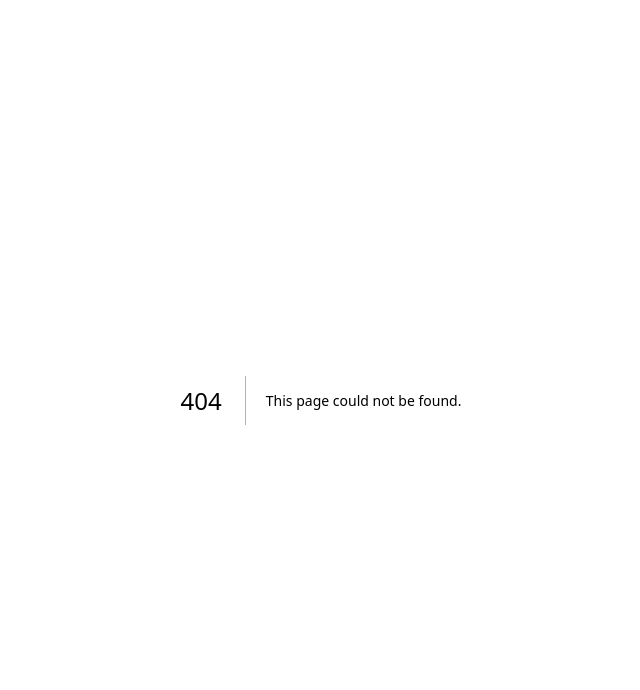
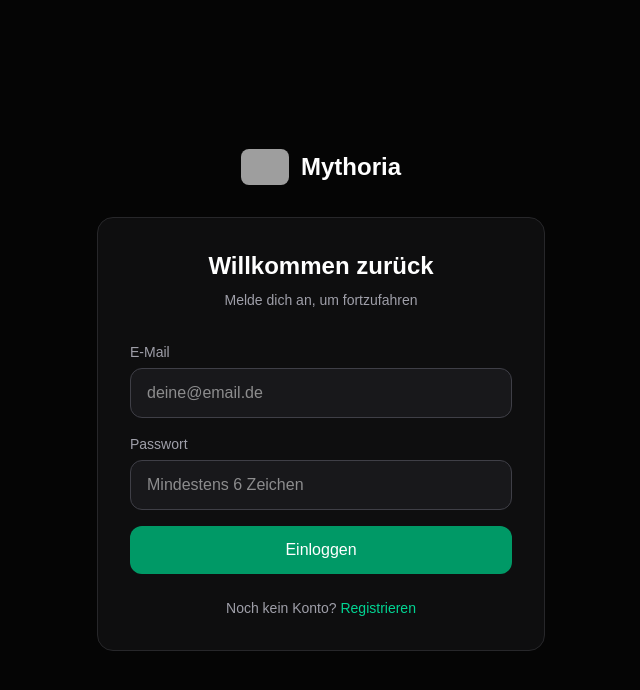
Before and after one commit to razzordj-stack/mythoria, a Next.js app: page /login in a window 1280 px wide. Before the commit this address had no page. Shown: the top 690 px of the page, without its empty margins (319-959 px from the left). Built offline with nearby package versions, Linux system fonts and the light colour scheme; no server answers; grey boxes are pictures that could not be loaded.

Commit message:
Add login and dashboard

```diff
--- /dev/null
+++ b/app/dashboard/page.tsx
@@ -0,0 +1,75 @@
+"use client";
+
+import { useEffect, useState } from "react";
+import { useRouter } from "next/navigation";
+import { createClient } from "@/lib/supabase";
+import Link from "next/link";
+import Image from "next/image";
+
+export default function DashboardPage() {
+    const [user, setUser] = useState<any>(null);
+    const [loading, setLoading] = useState(true);
+    const router = useRouter();
+    const supabase = createClient();
+
+    useEffect(() => {
+        const getUser = async () => {
+            const { data: { user } } = await supabase.auth.getUser();
+            if (!user) {
+                router.push("/login");
+                return;
+            }
+            setUser(user);
+            setLoading(false);
+        };
+
+        getUser();
+    }, [router, supabase.auth]);
+
+    const handleLogout = async () => {
+        await supabase.auth.signOut();
+        router.push("/");
+    };
+
+    if (loading) {
+        return (
+            <div className="min-h-screen bg-[#050505] text-white flex items-center justify-center">
+                <p className="text-zinc-400">Laden...</p>
+            </div>
+        );
+    }
+
+    return (
+        <div className="min-h-screen bg-[#050505] text-white">
+            <nav className="flex items-center justify-between px-6 py-5 max-w-6xl mx-auto border-b border-zinc-800">
+                <Link href="/" className="flex items-center gap-3">
+                    <Image src="/logo.png" alt="Mythoria" width={40} height={40} className="rounded-lg" />
+                    <span className="text-xl font-semibold">Mythoria</span>
+                </Link>
+
+                <div className="flex items-center gap-4">
+                    <span className="text-sm text-zinc-400 hidden sm:block">{user?.email}</span>
+                    <button
+                        onClick={handleLogout}
+                        className="px-4 py-2 rounded-full border border-zinc-700 hover:border-emerald-500/50 hover:bg-emerald-500/10 transition text-sm"
+                    >
+                        Ausloggen
+                    </button>
+                </div>
+            </nav>
+
+            <main className="max-w-4xl mx-auto px-6 py-16 text-center">
+                <h1 className="text-3xl font-bold mb-4">Willkommen bei Mythoria</h1>
+                <p className="text-zinc-400 mb-8">
+                    Dein Konto ist bereit. Hier entsteht bald dein Abenteuer.
+                </p>
+
+                <div className="bg-zinc-900/40 border border-zinc-800 rounded-2xl p-8">
+                    <p className="text-zinc-300">
+                        Phase 1 ist fast abgeschlossen. Als Nächstes kommt der Charaktereditor und das Lobby-System.
+                    </p>
+                </div>
+            </main>
+        </div>
+    );
+}
--- /dev/null
+++ b/app/login/page.tsx
@@ -0,0 +1,152 @@
+"use client";
+
+import { useState } from "react";
+import { useRouter } from "next/navigation";
+import { createClient } from "@/lib/supabase";
+import Link from "next/link";
+import Image from "next/image";
+
+export default function LoginPage() {
+    const [email, setEmail] = useState("");
+    const [password, setPassword] = useState("");
+    const [isLogin, setIsLogin] = useState(true);
+    const [loading, setLoading] = useState(false);
+    const [message, setMessage] = useState("");
+    const router = useRouter();
+    const supabase = createClient();
+
+    const handleSubmit = async (e: React.FormEvent) => {
+        e.preventDefault();
+        setLoading(true);
+        setMessage("");
+
+        if (isLogin) {
+            // Einloggen
+            const { error } = await supabase.auth.signInWithPassword({
+                email,
+                password,
+            });
+
+            if (error) {
+                setMessage(error.message);
+                setLoading(false);
+                return;
+            }
+
+            router.push("/dashboard");
+        } else {
+            // Registrieren
+            const { error } = await supabase.auth.signUp({
+                email,
+                password,
+            });
+
+            if (error) {
+                setMessage(error.message);
+                setLoading(false);
+                return;
+            }
+
+            setMessage("Konto erstellt! Du kannst dich jetzt einloggen.");
+            setIsLogin(true);
+        }
+
+        setLoading(false);
+    };
+
+    return (
+        <div className="min-h-screen bg-[#050505] text-white flex items-center justify-center px-4">
+            <div className="w-full max-w-md">
+                {/* Logo */}
+                <div className="flex justify-center mb-8">
+                    <Link href="/" className="flex items-center gap-3">
+                        <Image src="/logo.png" alt="Mythoria" width={48} height={48} className="rounded-lg" />
+                        <span className="text-2xl font-semibold">Mythoria</span>
+                    </Link>
+                </div>
+
+                <div className="bg-zinc-900/50 border border-zinc-800 rounded-2xl p-8">
+                    <h1 className="text-2xl font-bold text-center mb-2">
+                        {isLogin ? "Willkommen zurück" : "Konto erstellen"}
+                    </h1>
+                    <p className="text-zinc-400 text-center text-sm mb-8">
+                        {isLogin
+                            ? "Melde dich an, um fortzufahren"
+                            : "Erstelle dein Mythoria-Konto"}
+                    </p>
+
+                    <form onSubmit={handleSubmit} className="space-y-4">
+                        <div>
+                            <label className="block text-sm text-zinc-400 mb-1.5">E-Mail</label>
+                            <input
+                                type="email"
+                                required
+                                value={email}
+                                onChange={(e) => setEmail(e.target.value)}
+                                className="w-full px-4 py-3 rounded-xl bg-zinc-900 border border-zinc-700 focus:border-emerald-500 focus:outline-none focus:ring-2 focus:ring-emerald-500/30 transition"
+                                placeholder="deine@email.de"
+                            />
+                        </div>
+
+                        <div>
+                            <label className="block text-sm text-zinc-400 mb-1.5">Passwort</label>
+                            <input
+                                type="password"
+                                required
+                                minLength={6}
+                                value={password}
+                                onChange={(e) => setPassword(e.target.value)}
+                                className="w-full px-4 py-3 rounded-xl bg-zinc-900 border border-zinc-700 focus:border-emerald-500 focus:outline-none focus:ring-2 focus:ring-emerald-500/30 transition"
+                                placeholder="Mindestens 6 Zeichen"
+                            />
+                        </div>
+
+                        {message && (
+                            <p className={`text-sm text-center ${message.includes("erstellt") ? "text-emerald-400" : "text-red-400"}`}>
+                                {message}
+                            </p>
+                        )}
+
+                        <button
+                            type="submit"
+                            disabled={loading}
+                            className="w-full py-3 rounded-xl bg-emerald-600 hover:bg-emerald-500 disabled:opacity-60 transition font-medium"
+                        >
+                            {loading ? "Bitte warten..." : isLogin ? "Einloggen" : "Registrieren"}
+                        </button>
+                    </form>
+
+                    <div className="mt-6 text-center text-sm text-zinc-400">
+                        {isLogin ? (
+                            <>
+                                Noch kein Konto?{" "}
+                                <button
+                                    onClick={() => {
+                                        setIsLogin(false);
+                                        setMessage("");
+                                    }}
+                                    className="text-emerald-400 hover:underline"
+                                >
+                                    Registrieren
+                                </button>
+                            </>
+                        ) : (
+                            <>
+                                Bereits ein Konto?{" "}
+                                <button
+                                    onClick={() => {
+                                        setIsLogin(true);
+                                        setMessage("");
+                                    }}
+                                    className="text-emerald-400 hover:underline"
+                                >
+                                    Einloggen
+                                </button>
+                            </>
+                        )}
+                    </div>
+                </div>
+            </div>
+        </div>
+    );
+}
--- a/app/page.tsx
+++ b/app/page.tsx
@@ -8,26 +8,12 @@ export default function Home() {
     return (
         <div className="min-h-screen bg-[#050505] text-white">
             {/* Navigation */}
-            <nav className="flex items-center justify-between px-6 py-5 max-w-6xl mx-auto">
-                <div className="flex items-center gap-3 group cursor-pointer">
-                    <Image
-                        src="/logo.png"
-                        alt="Mythoria Logo"
-                        width={48}
-                        height={48}
-                        className="rounded-lg transition-transform duration-300 group-hover:scale-105"
-                    />
-                    <span className="text-xl font-semibold tracking-wide text-zinc-100 group-hover:text-emerald-300 transition-colors duration-300">
-                        Mythoria
-                    </span>
-                </div>
-                <a
-                    href="#waitlist"
-                    className="px-5 py-2 rounded-full bg-emerald-600 hover:bg-emerald-500 hover:scale-105 hover:shadow-lg hover:shadow-emerald-500/30 transition-all duration-300 text-sm font-medium"
-                >
-                    Early Access
-                </a>
-            </nav>
+            <a
+                href="/login"
+                className="px-5 py-2 rounded-full bg-emerald-600 hover:bg-emerald-500 hover:scale-105 hover:shadow-lg hover:shadow-emerald-500/30 transition-all duration-300 text-sm font-medium"
+            >
+                Anmelden
+            </a>
 
             {/* Hero Section */}
             <section className="max-w-4xl mx-auto px-6 pt-16 pb-24 text-center">
@@ -145,6 +131,7 @@ export default function Home() {
 /* ========== Wartelisten-Formular mit Supabase ========== */
 
 function WaitlistForm() {
+    const supabase = createClient();
     const [email, setEmail] = useState("");
     const [status, setStatus] = useState<"idle" | "loading" | "success" | "error">("idle");
     const [errorMessage, setErrorMessage] = useState("");
@@ -208,7 +195,6 @@ function WaitlistForm() {
         </div>
     );
 }
-
 /* ========== Hilfskomponenten ========== */
 
 function FeatureCard({ title, description }: { title: string; description: string }) {
--- a/lib/supabase.ts
+++ b/lib/supabase.ts
@@ -1,6 +1,8 @@
-import { createClient } from "@supabase/supabase-js";
+import { createBrowserClient } from "@supabase/ssr";
 
-const supabaseUrl = process.env.NEXT_PUBLIC_SUPABASE_URL!;
-const supabaseAnonKey = process.env.NEXT_PUBLIC_SUPABASE_ANON_KEY!;
-
-export const supabase = createClient(supabaseUrl, supabaseAnonKey);
+export function createClient() {
+    return createBrowserClient(
+        process.env.NEXT_PUBLIC_SUPABASE_URL!,
+        process.env.NEXT_PUBLIC_SUPABASE_ANON_KEY!
+    );
+}
--- a/package.json
+++ b/package.json
@@ -9,6 +9,7 @@
     "lint": "eslint"
   },
   "dependencies": {
+    "@supabase/ssr": "^0.12.4",
     "@supabase/supabase-js": "^2.111.0",
     "next": "16.2.12",
     "react": "19.2.4",
```
Also changed, not shown: 1 other file (tests, documents, lock files or other folders).
